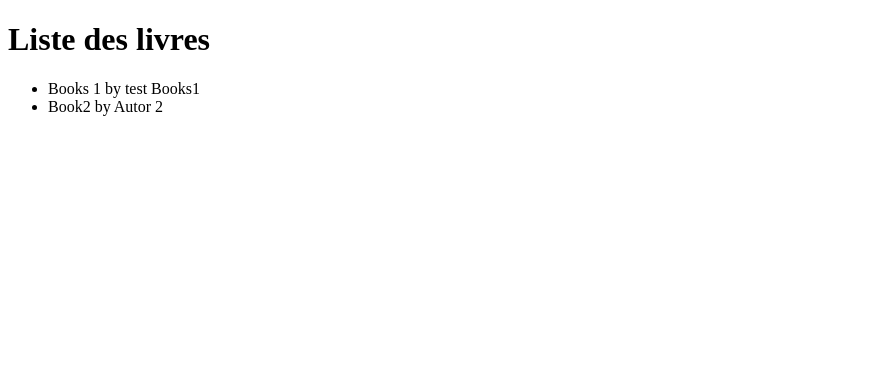
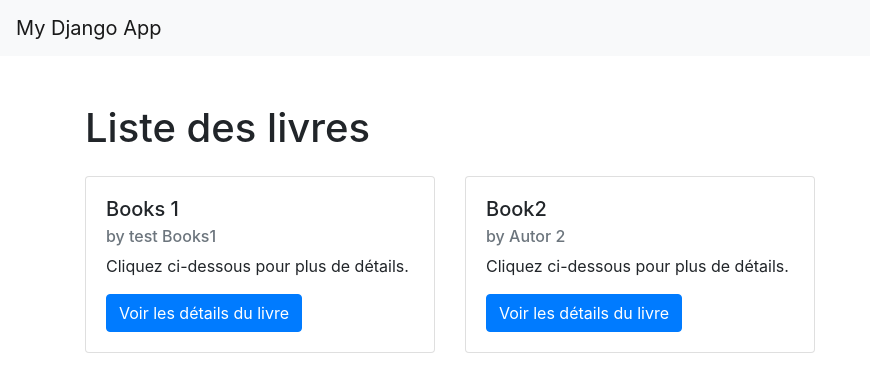
Before and after one commit to amalhsouna/my_library_project, a Django app: page /library/ in a window 1280 px wide. Shown: the top 392 px of the page, without its empty margins (0-870 px from the left). Run offline with Django 5.2, Linux system fonts and the light colour scheme; data comes from the database, SQL or seed files in the repository; both versions use the stored data as it was after the commit; some libraries are stand-ins or nearby versions.

Commit message:
add details book and bootstrap bibliotheque

```diff
--- a/library/templates/base.html
+++ b/library/templates/base.html
@@ -4,8 +4,14 @@
 <head>
     <meta charset="UTF-8">
     <title>{% block title %}My Library{% endblock %}</title>
+     <!-- Bootstrap CSS CDN -->
+     <link rel="stylesheet" href="https://stackpath.bootstrapcdn.com/bootstrap/4.5.2/css/bootstrap.min.css">
+
 </head>
 <body>
+    <nav class="navbar navbar-expand-lg navbar-light bg-light">
+        <a class="navbar-brand" href="#">My Django App</a>
+    </nav>
     <header>
         <!-- Contenu du header -->
     </header>
@@ -19,5 +25,8 @@
     <footer>
         <!-- Contenu du footer -->
     </footer>
+    <script src="https://code.jquery.com/jquery-3.5.1.slim.min.js"></script>
+    <script src="https://cdn.jsdelivr.net/npm/@popperjs/core@2.11.6/dist/umd/popper.min.js"></script>
+    <script src="https://stackpath.bootstrapcdn.com/bootstrap/4.5.2/js/bootstrap.min.js"></script>
 </body>
 </html>
--- a/library/templates/library/book_list.html
+++ b/library/templates/library/book_list.html
@@ -4,10 +4,22 @@
 {% block title %}Liste des livres{% endblock %}
 
 {% block content %}
-<h1>Liste des livres</h1>
-<ul>
-    {% for book in books %}
-        <li>{{ book.title }} by {{ book.author }}</li>
-    {% endfor %}
-</ul>
+<div class="container my-5">
+    <h1 class="mb-4">Liste des livres</h1>
+
+    <div class="row">
+        {% for book in books %}
+            <div class="col-md-4 mb-4">
+                <div class="card h-100">
+                    <div class="card-body">
+                        <h5 class="card-title">{{ book.title }}</h5>
+                        <h6 class="card-subtitle mb-2 text-muted">by {{ book.author }}</h6>
+                        <p class="card-text">Cliquez ci-dessous pour plus de détails.</p>
+                        <a href="{% url 'book_detail' book.id %}" class="btn btn-primary">Voir les détails du livre</a>
+                    </div>
+                </div>
+            </div>
+        {% endfor %}
+    </div>
+</div>
 {% endblock %}
--- a/library/urls.py
+++ b/library/urls.py
@@ -17,9 +17,9 @@ Including another URLconf
 from django.urls import path
 from . import views
 
-
 urlpatterns = [
     path('', views.book_list, name='book_list'),
+    path('book/<int:book_id>/', views.book_detail, name='book_detail'),
     path('borrow/<int:book_id>/', views.borrow_book, name='borrow_book'),
     path('return/<int:borrow_id>/', views.return_book, name='return_book'),
     path('my-borrows/', views.borrow_list, name='borrow_list'),
--- a/library/views.py
+++ b/library/views.py
@@ -8,6 +8,11 @@ from .models import Book, Borrow
 def book_list(request):
     books = Book.objects.all()
     return render(request, 'library/book_list.html', {'books': books})
+
+def book_detail(request, book_id):
+    # Récupérer un livre spécifique avec l'ID fourni
+    book = Book.objects.get(id=book_id)
+    return render(request, 'library/book_detail.html', {'book': book})
 
 @login_required
 def borrow_book(request, book_id):
```
Also changed, not shown: library/templates/library/book_detail.html (added, +11 -0 lines), db.sqlite3.
